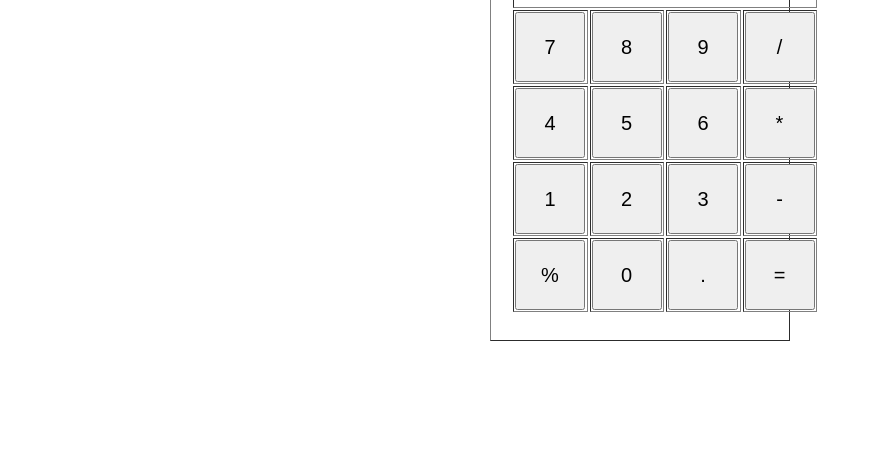
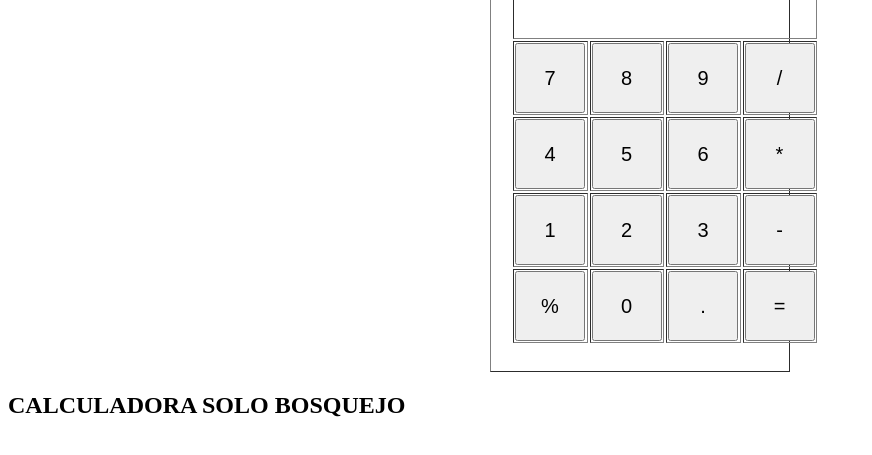
Before and after one commit to yeremi160/proyecto1, a plain HTML site: page index.html in a window 1280 px wide. Shown: the part 167-622 px from the top of the page, without its empty margins (0-872 px from the left). Drawn offline with Linux system fonts and the light colour scheme.

Commit message:
se agrego h1 y h2

```diff
--- a/index.html
+++ b/index.html
@@ -7,7 +7,8 @@
     <link type="text/css" href="estilo.css" rel="stylesheet" >
 </head>
 <title>CALCULADORA</title>
-<body>
+<h1></h1>
+<body>CALCULADORA
     <TABle border= "1"class="CALCULADORA">
 <tr>
     <td colspan="4"><span id="resultado">RESULTADO</span></td>
@@ -37,6 +38,6 @@
     <td><button id="igual">=</button></td>
 </tr>
     </TABle>
-
+<H2>CALCULADORA SOLO BOSQUEJO</H2>
 </body>
 </html>
```
